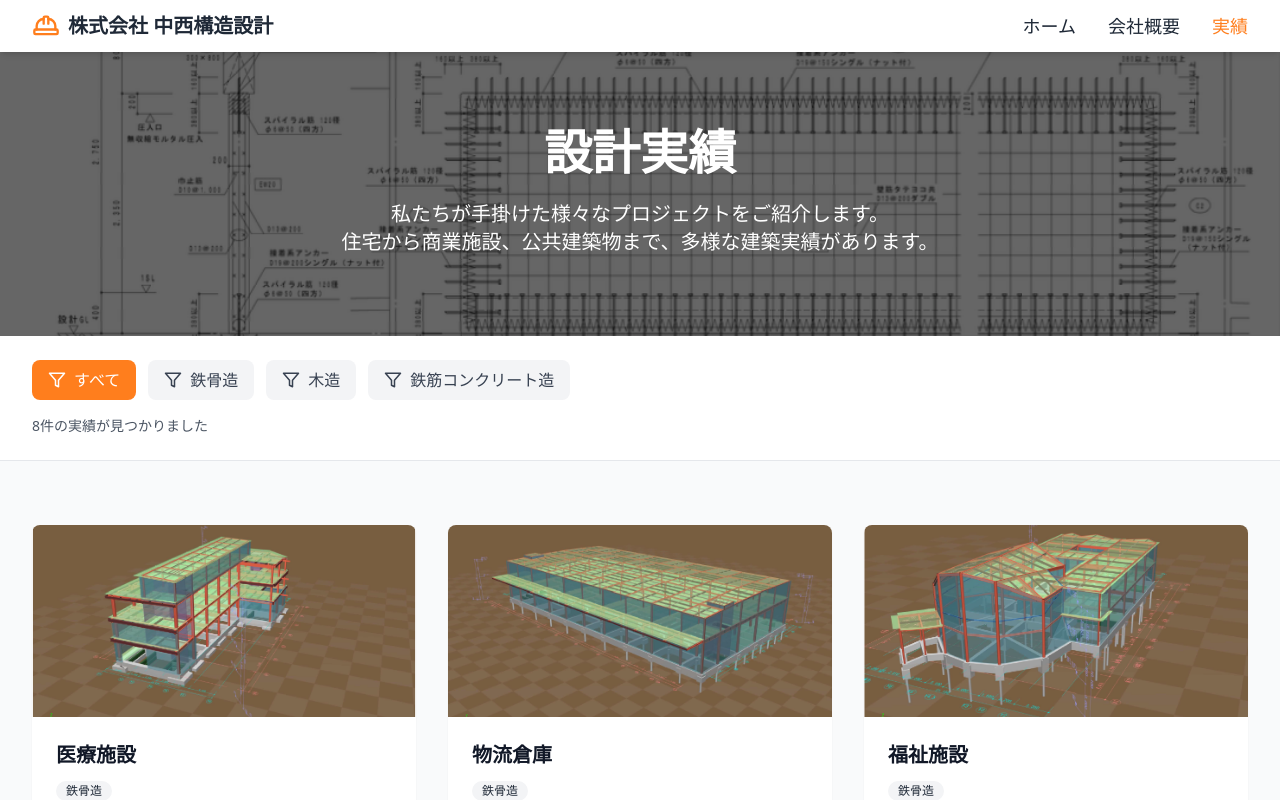
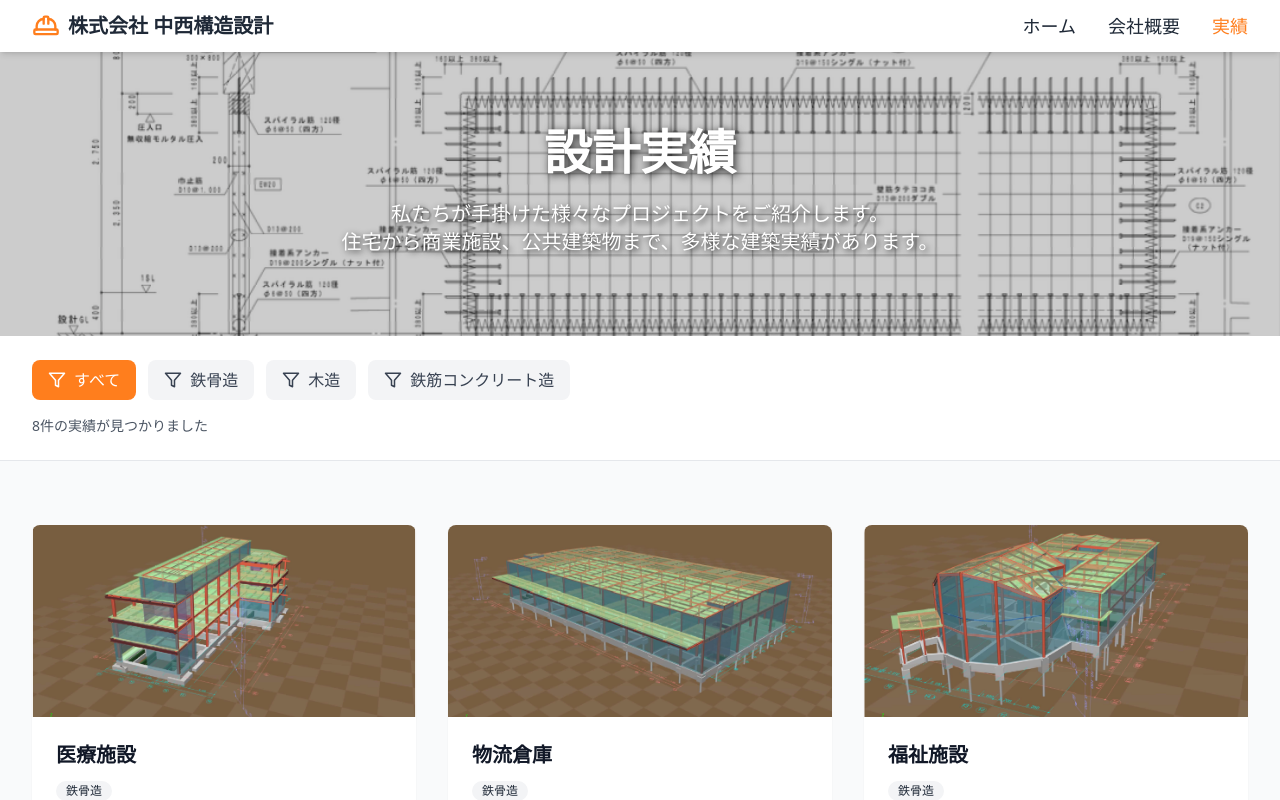
Before and after one commit to tsuttsu-enter0418/pj_nkns, a React (Vite) app: page /projects in a window 1280 px wide. Shown: the top 800 px of the page. Built offline with nearby package versions, Linux system fonts and the light colour scheme.

Commit message:
背景が白くなったことに対して文字の可読性を上昇

```diff
--- a/src/pages/AboutPage.tsx
+++ b/src/pages/AboutPage.tsx
@@ -8,11 +8,11 @@ const AboutPage = () => {
       <section className="relative pt-24 pb-16 md:pt-32 md:pb-24">
         <div className="absolute inset-0 z-0 h-2/3">
           <img src="/blueprint1.png" alt="Structural design blueprints" className="w-full h-full object-cover" />
-          <div className="absolute inset-0 bg-black bg-opacity-60"></div>
+          <div className="absolute inset-0 bg-black bg-opacity-20"></div>
         </div>
 
         <div className="relative z-10 max-w-7xl mx-auto px-4 sm:px-6 lg:px-8 text-center text-white">
-          <h1 className="text-4xl md:text-5xl font-bold mb-6">会社概要</h1>
+          <h1 className="text-4xl md:text-5xl font-bold mb-6" style={{ textShadow: '2px 2px 8px rgba(0, 0, 0, 0.8)' }}>会社概要</h1>
           {/* <p className="text-xl max-w-3xl mx-auto">
             建設株式会社は創業以来、「誠実・信頼・技術」を理念に、
             お客様に満足いただける建築物を提供し続けています。
--- a/src/pages/HomePage.tsx
+++ b/src/pages/HomePage.tsx
@@ -13,10 +13,10 @@ const HomePage = () => {
         </div>
 
         <div className="relative z-10 text-center text-white px-4 sm:px-6 lg:px-8 max-w-5xl mx-auto">
-          <h1 className="text-4xl md:text-5xl lg:text-6xl font-bold mb-6 leading-tight">
+          <h1 className="text-4xl md:text-5xl lg:text-6xl font-bold mb-6 leading-tight" style={{ textShadow: '2px 2px 8px rgba(0, 0, 0, 0.8)' }}>
             <span className="text-orange-500">安全</span>と<span className="text-orange-500">安心</span>を守る構造設計
           </h1>
-          <p className="text-xl md:text-2xl mb-8 max-w-4xl mx-auto">
+          <p className="text-xl md:text-2xl mb-8 max-w-4xl mx-auto" style={{ textShadow: '2px 2px 6px rgba(0, 0, 0, 0.8)' }}>
             創業以来　建物の安全、安心を守るため、日々技術の研鑽に努めております。<br></br>
             一つ一つのプロジェクトに対し丁寧に向き合ってまいります。
           </p>
@@ -25,7 +25,7 @@ const HomePage = () => {
               会社について
             </NavLink>
             <NavLink to="/projects" className="bg-transparent hover:bg-white hover:text-gray-900 text-white py-3 px-8 rounded-md text-lg font-medium border-2 border-white transition-colors duration-300">
-              施工実績を見る
+              設計実績を見る
             </NavLink>
           </div>
         </div>
--- a/src/pages/ProjectsPage.tsx
+++ b/src/pages/ProjectsPage.tsx
@@ -77,12 +77,12 @@ const ProjectsPage = () => {
       <section className="relative pt-24 pb-16 md:pt-32 md:pb-20">
         <div className="absolute inset-0 z-0">
           <img src="/blueprint2.png" alt="Structural design blueprints" className="w-full h-full object-cover" />
-          <div className="absolute inset-0 bg-black bg-opacity-60"></div>
+          <div className="absolute inset-0 bg-black bg-opacity-20"></div>
         </div>
 
         <div className="relative z-10 max-w-7xl mx-auto px-4 sm:px-6 lg:px-8 text-center text-white">
-          <h1 className="text-4xl md:text-5xl font-bold mb-6">設計実績</h1>
-          <p className="text-lg md:text-xl max-w-4xl mx-auto leading-relaxed">
+          <h1 className="text-4xl md:text-5xl font-bold mb-6" style={{ textShadow: '2px 2px 8px rgba(0, 0, 0, 0.8)' }}>設計実績</h1>
+          <p className="text-lg md:text-xl max-w-4xl mx-auto leading-relaxed" style={{ textShadow: '2px 2px 6px rgba(0, 0, 0, 0.8)' }}>
             私たちが手掛けた様々なプロジェクトをご紹介します。
             <br className="hidden md:block" />
             住宅から商業施設、公共建築物まで、多様な建築実績があります。
```
